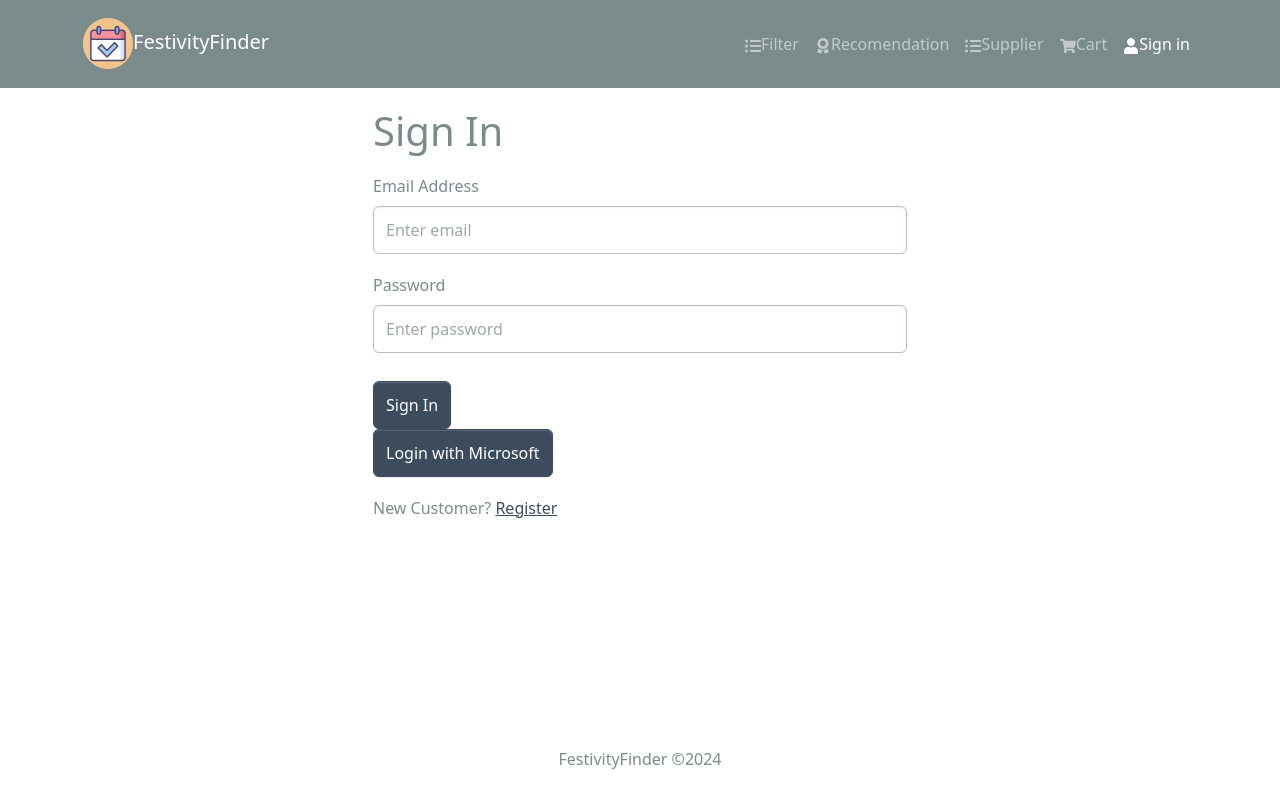
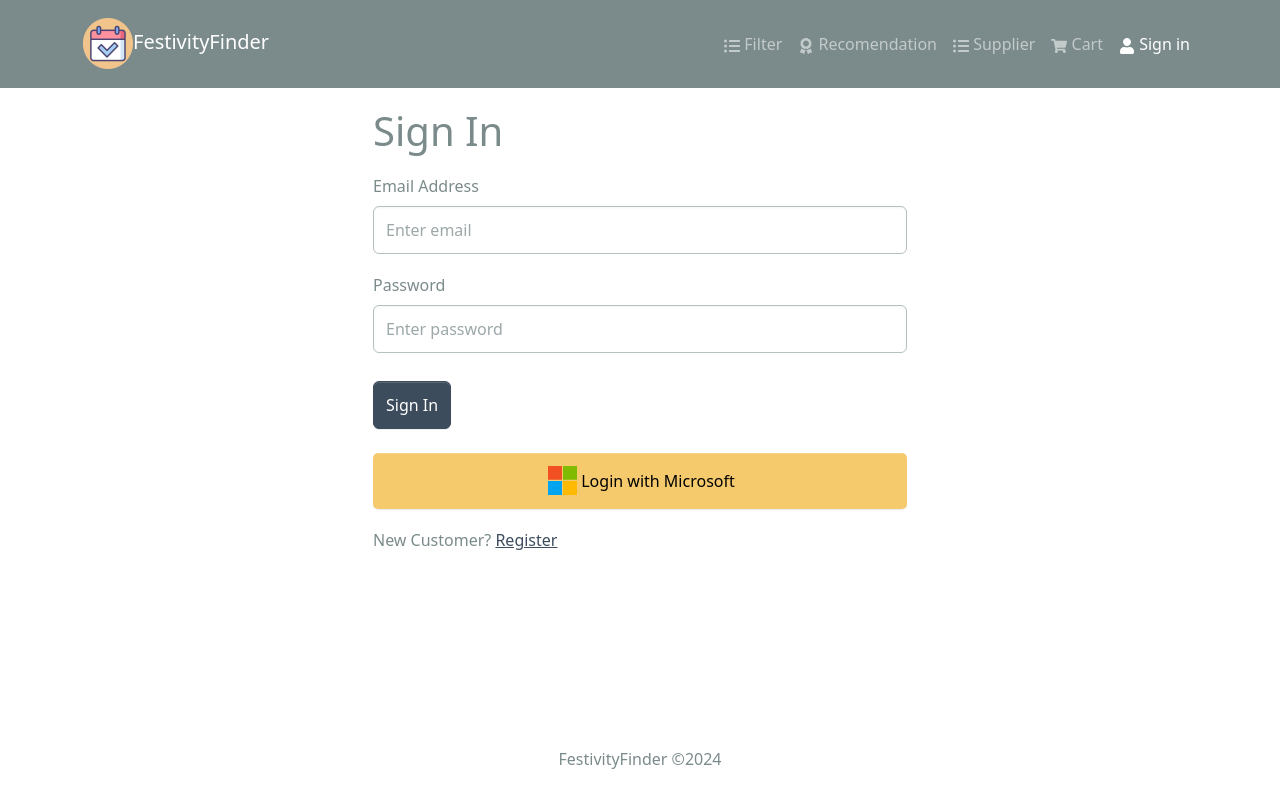
Before and after one commit to ThyaraV/SoftwareSeguroA, a React (Create React App) app in the folder frontend/: page /login in a window 1280 px wide. Built offline with nearby package versions, Linux system fonts and the light colour scheme.

Commit message:
Login Microsoft completado

```diff
--- a/frontend/src/assets/styles/index.css
+++ b/frontend/src/assets/styles/index.css
@@ -194,3 +194,29 @@ table th {
   overflow: hidden; /* Oculta el texto que exceda el espacio */
   text-overflow: ellipsis; /* Añade puntos suspensivos si el texto es demasiado largo */
 }
+
+
+/* styles/LoginScreen.css */
+.microsoft-login-btn {
+  background-color: #f5ca6d; /* Color de Microsoft */
+  color: black;
+  border: chocolate;
+  padding: 10px 20px;
+  font-size: 16px;
+  border-radius: 5px;
+  cursor: pointer;
+  transition: background-color 0.3s ease;
+  width: 100%;
+  display: flex;
+  justify-content: center;
+  align-items: center;
+}
+
+.microsoft-login-btn:hover {
+  background-color: #1d3a67; /* Color de Microsoft más oscuro */
+  color: white;
+}
+
+.mt-4 {
+  margin-top: 1.5rem !important; /* Ajusta el valor según sea necesario */
+}
--- a/frontend/src/components/Header.jsx
+++ b/frontend/src/components/Header.jsx
@@ -1,85 +1,76 @@
 import { useNavigate } from 'react-router-dom';
-import {Badge,Navbar,Nav,Container, NavDropdown} from 'react-bootstrap'
-import {FaShoppingCart,FaUser,FaListUl,FaAward} from 'react-icons/fa';
+import { Badge, Navbar, Nav, Container, NavDropdown } from 'react-bootstrap';
+import { FaShoppingCart, FaUser, FaListUl, FaAward } from 'react-icons/fa';
 import logo from "../assets/logo.png";
-import {LinkContainer} from 'react-router-bootstrap';
-import { useSelector,useDispatch} from 'react-redux';
-import {useLogoutMutation} from '../slices/usersApiSlice.js';
-import {logout} from '../slices/authSlice.js';
-
-
+import { LinkContainer } from 'react-router-bootstrap';
+import { useSelector, useDispatch } from 'react-redux';
+import { useLogoutMutation } from '../slices/usersApiSlice.js';
+import { logout } from '../slices/authSlice.js';
 
 const Header = () => {
-    const {cartItems}=useSelector((state)=>state.cart);
-    console.log(cartItems);
-    const {userInfo}=useSelector((state)=>state.auth);
+    const { cartItems } = useSelector((state) => state.cart);
+    const { userInfo } = useSelector((state) => state.auth);
 
-    const dispatch=useDispatch();
-    const navigate=useNavigate();
+    const dispatch = useDispatch();
+    const navigate = useNavigate();
 
-    const[logoutApiCall]=useLogoutMutation();
+    const [logoutApiCall] = useLogoutMutation();
 
-    const logoutHandler=async()=>{
-        try{
+    const logoutHandler = async () => {
+        try {
             await logoutApiCall().unwrap();
             dispatch(logout());
             navigate('/login');
-
-        }catch(err){
+        } catch (err) {
             console.log(err);
         }
-    }
+    };
+
     return (
         <header>
             <Navbar bg="dark" variant="dark" expand="md" collapseOnSelect>
                 <Container>
                     <LinkContainer to='/'>
-                    <Navbar.Brand >
-                    <img src={logo} alt="FestivityFinder"/>
+                        <Navbar.Brand>
+                            <img src={logo} alt="FestivityFinder" />
                             FestivityFinder
                         </Navbar.Brand>
                     </LinkContainer>
-                <Navbar.Toggle aria-control="basic-navbar-nav"/>
-                <Navbar.Collapse id="basic.navbar-nav">
+                    <Navbar.Toggle aria-controls="basic-navbar-nav" />
+                    <Navbar.Collapse id="basic-navbar-nav">
                         <Nav className="ms-auto">
                             <LinkContainer to='/filter'>
-                        <Nav.Link><FaListUl/>Filter
-                        </Nav.Link>
+                                <Nav.Link><FaListUl /> Filter</Nav.Link>
                             </LinkContainer>
                             <LinkContainer to='/recomendation'>
-                        <Nav.Link><FaAward />Recomendation
-                        </Nav.Link>
+                                <Nav.Link><FaAward /> Recomendation</Nav.Link>
                             </LinkContainer>
                             <LinkContainer to='/sScreen'>
-                        <Nav.Link><FaListUl/>Supplier
-                        </Nav.Link>
+                                <Nav.Link><FaListUl /> Supplier</Nav.Link>
                             </LinkContainer>
                             <LinkContainer to='/cart'>
-                        <Nav.Link><FaShoppingCart/>Cart
-                               {
-                                cartItems.length >0 && (
-                                        <Badge pill bg='success' style={{marginLeft:'Spx'}}>
-                                            {cartItems.reduce((a,c)=>a+c.qty,0)}
+                                <Nav.Link>
+                                    <FaShoppingCart /> Cart
+                                    {cartItems.length > 0 && (
+                                        <Badge pill bg='success' style={{ marginLeft: '5px' }}>
+                                            {cartItems.reduce((a, c) => a + c.qty, 0)}
                                         </Badge>
-                                )
-                               }
+                                    )}
                                 </Nav.Link>
                             </LinkContainer>
                             {userInfo ? (
-                            <NavDropdown title={userInfo.name} id='username'>
+                                <NavDropdown title={userInfo.displayName || userInfo.name || 'User'} id='username'>
                                     <LinkContainer to='/profile'>
                                         <NavDropdown.Item>Profile</NavDropdown.Item>
                                     </LinkContainer>
                                     <NavDropdown.Item onClick={logoutHandler}>Logout</NavDropdown.Item>
                                 </NavDropdown>
-                        ):(
+                            ) : (
                                 <LinkContainer to='/login'>
-                            <Nav.Link href='/login'><FaUser/>Sign in
-                            </Nav.Link>
+                                    <Nav.Link><FaUser /> Sign in</Nav.Link>
                                 </LinkContainer>
                             )}
-                        {userInfo && userInfo.isAdmin &&(
-
+                            {userInfo && userInfo.isAdmin && (
                                 <NavDropdown title="Admin" id='adminmenu'>
                                     <LinkContainer to='/admin/orderlist'>
                                         <NavDropdown.Item>Orders</NavDropdown.Item>
@@ -99,17 +90,14 @@ const Header = () => {
                                     <LinkContainer to='/admin/supplierlist'>
                                         <NavDropdown.Item>Supplier</NavDropdown.Item>
                                     </LinkContainer>
-
                                 </NavDropdown>
                             )}
-
                         </Nav>
                     </Navbar.Collapse>
-
                 </Container>
             </Navbar>
         </header>
-  )
-}
+    );
+};
 
-export default Header
+export default Header;
--- a/frontend/src/screens/loginScreen.jsx
+++ b/frontend/src/screens/loginScreen.jsx
@@ -7,6 +7,7 @@ import Loader from '../components/Loader.jsx';
 import { useLoginMutation } from '../slices/usersApiSlice.js';
 import { setCredentials } from '../slices/authSlice.js';
 import { toast } from "react-toastify";
+import image from "../assets/image.png";
 
 const LoginScreen = () => {
     const [email, setEmail] = useState('');
@@ -90,8 +91,9 @@ const LoginScreen = () => {
                 </Button>
                 {isLoading && <Loader />}
             </Form>
-            <Form>
-                <Button onClick={handleMicrosoftLogin} disabled={isLoading}>
+            <Form className="mt-4">
+                <Button onClick={handleMicrosoftLogin} className="microsoft-login-btn" disabled={isLoading}>
+                <img src={image} alt="microsoft" />
                     Login with Microsoft
                 </Button>
             </Form>
```
Also changed, not shown: frontend/src/assets/image.png (added), 1 other file (tests, documents, lock files or other folders). Lines whose indentation alone changed are shown as unchanged.
